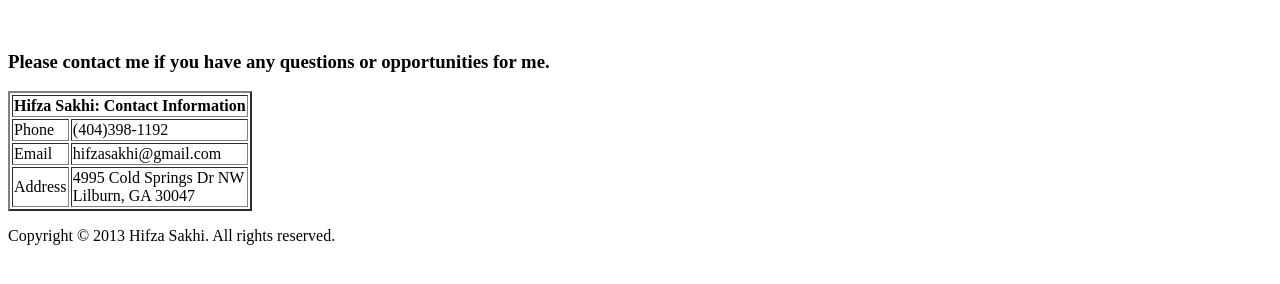
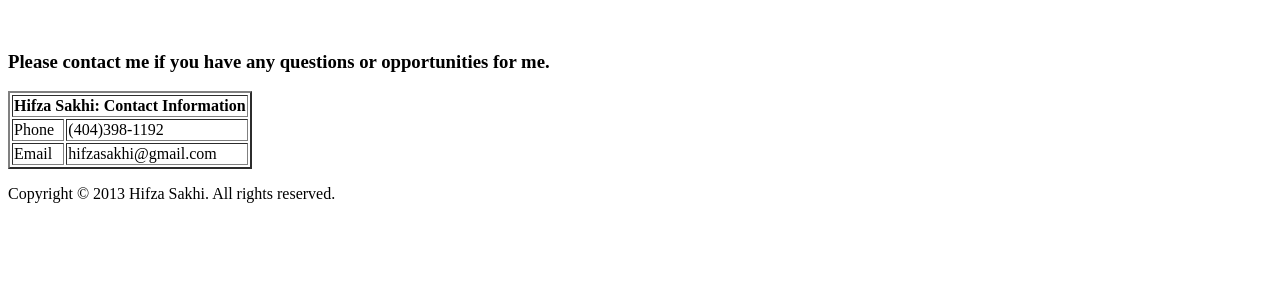
Before and after one commit to hifzasakhi/Personal-Website, a plain HTML site: page contact.html in a window 1280 px wide. Shown: the part 402-686 px from the top of the page. Drawn offline with Linux system fonts and the light colour scheme.

Commit message:
Update contact.html

```diff
--- a/contact.html
+++ b/contact.html
@@ -33,11 +33,6 @@
 		 				<td> Email </td>
 		 				<td> hifzasakhi@gmail.com</td>
 		 			</tr>
-		 			<tr>
-		 				<td> Address </td>
-		 				<td> 4995 Cold Springs Dr NW <br/>
-						Lilburn, GA 30047 </td>
-		 			</tr>
 				</tbody>
 		 	</table>
 		</div>
```
